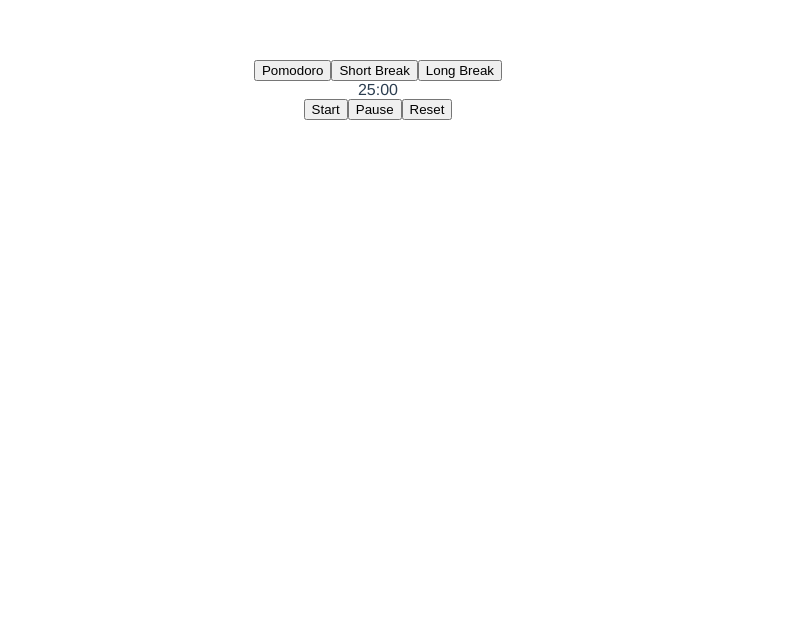
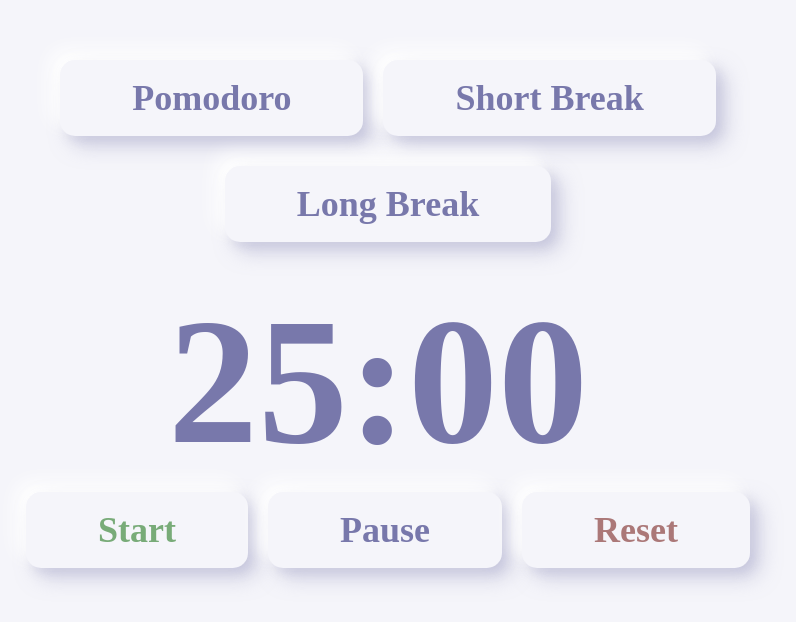
Before and after one commit to PkNeves/pomodoro, a Vue app: page / in a window 1280 px wide. Shown: the top 622 px of the page, without its empty margins (262-1058 px from the left). Built offline with nearby package versions, Linux system fonts and the light colour scheme.

Commit message:
initial style

```diff
--- a/src/App.vue
+++ b/src/App.vue
@@ -5,7 +5,7 @@
       @short_break="setPredefined(5, 0)"
       @long_break="setPredefined(15, 0)"
     />
-    <Clock :clock="clock"></Clock>
+    <Clock :clock="clock" />
     <ClockControl
       @start="start()"
       @pause="pause()"
@@ -72,12 +72,52 @@
 </script>
 
 <style>
+* {
+    font-family: 'Baloo Tammudu 2';
+    font-style: normal;
+    font-weight: bold;
+    font-size: 36px;
+    line-height: 40px;
+  }
+* button {
+  padding: 0.5rem 2rem;
+  background: #F5F5FA;
+  /* Shadow 3 */
+
+  box-shadow: -5px -5px 10px rgba(255, 255, 255, 0.5), 5px 5px 10px rgba(170, 170, 204, 0.25), 10px 10px 20px rgba(170, 170, 204, 0.5), -10px -10px 20px #FFFFFF;
+  border-radius: 15px;
+  border: none;
+  margin-bottom: 30px;
+  margin-left: 20px;
+}
+
+* button span {
+    font-family: 'Baloo Tammudu 2';
+    font-style: normal;
+    font-weight: bold;
+    font-size: 36px;
+    line-height: 40px;
+    /* identical to box height, or 111% */
+
+    display: flex;
+    align-items: center;
+    text-align: center;
+
+    color: #7878AB;
+    cursor: pointer;
+  }
+* button:hover {
+  background-color:#E5E5F0;
+}
 #app {
-  font-family: Avenir, Helvetica, Arial, sans-serif;
   -webkit-font-smoothing: antialiased;
   -moz-osx-font-smoothing: grayscale;
   text-align: center;
   color: #2c3e50;
   margin-top: 60px;
 }
+html {
+  background-color: #F5F5FA;
+
+}
 </style>
--- a/src/components/Clock.vue
+++ b/src/components/Clock.vue
@@ -1,6 +1,6 @@
 <template>
   <div class="clock">
-    {{ timer }}
+    <p>{{ timer }}</p>
   </div>
 </template>
 
@@ -32,3 +32,12 @@
   }
 }
 </script>
+
+<style scoped>
+  p {
+    font-size: 5em;
+    margin: 0.5em 0;
+    font-weight: 700;
+    color: #7878AB;
+  }
+</style>
--- a/src/components/ClockControl.vue
+++ b/src/components/ClockControl.vue
@@ -1,11 +1,28 @@
 <template>
   <div class="clockControl">
-    <button @click="$emit('start')">Start</button>
-    <button @click="$emit('pause')">Pause</button>
-    <button @click="$emit('reset')">Reset</button>
+    <button @click="$emit('start')"><span class='start'>Start</span></button>
+    <button @click="$emit('pause')"><span class='pause'>Pause</span></button>
+    <button @click="$emit('reset')"><span class='reset'>Reset</span></button>
   </div>
 </template>
 <script>
   export default {
   }
 </script>
+<style scoped>
+  .clockControl {
+    display: flex;
+    flex-direction: row;
+    justify-content: center;
+    margin: 0 10%;
+    flex-wrap: wrap;
+    margin-top: 30px;
+
+  }
+  .start {
+    color: #78ab78;
+  }
+  .reset {
+    color: #ab7878;
+  }
+</style>
--- a/src/components/Timer.vue
+++ b/src/components/Timer.vue
@@ -1,7 +1,38 @@
 <template>
   <div class="timer">
-    <button @click="$emit('pomodoro')">Pomodoro</button>
-    <button @click="$emit('short_break')">Short Break</button>
-    <button @click="$emit('long_break')">Long Break</button>
+    <button @click="$emit('pomodoro')"><span>Pomodoro</span></button>
+    <button @click="$emit('short_break')"><span>Short Break</span></button>
+    <button @click="$emit('long_break')"><span>Long Break</span></button>
   </div>
 </template>
+
+<style scoped>
+  * {
+    font-family: 'Baloo Tammudu 2';
+    font-style: normal;
+    font-weight: bold;
+    font-size: 36px;
+    line-height: 40px;
+  }
+  .timer {
+    display: flex;
+    flex-direction: row;
+    justify-content: center;
+    margin: 0 10%;
+    flex-wrap: wrap;
+  }
+  button span {
+    font-family: 'Baloo Tammudu 2';
+    font-style: normal;
+    font-weight: bold;
+    font-size: 36px;
+    line-height: 40px;
+    /* identical to box height, or 111% */
+
+    display: flex;
+    align-items: center;
+    text-align: center;
+
+    color: #7878AB;
+  }
+</style>
```
Also changed, not shown: src/components/Header.vue (added).
